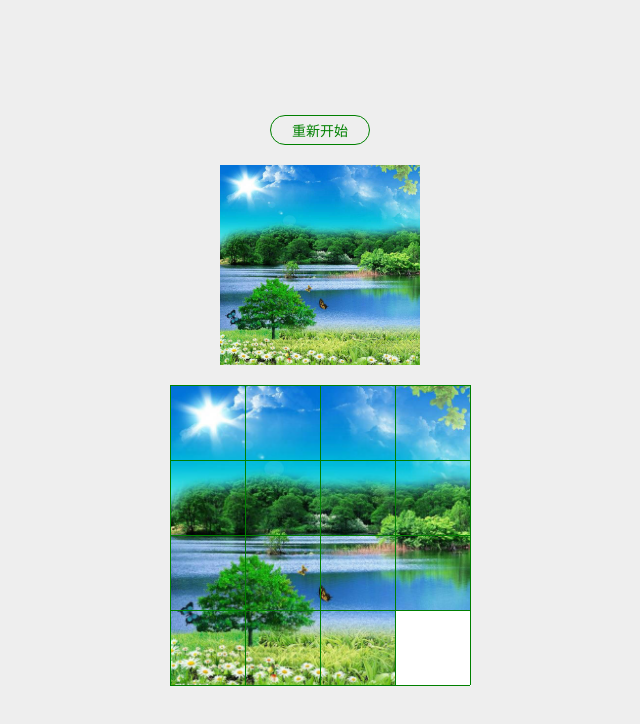
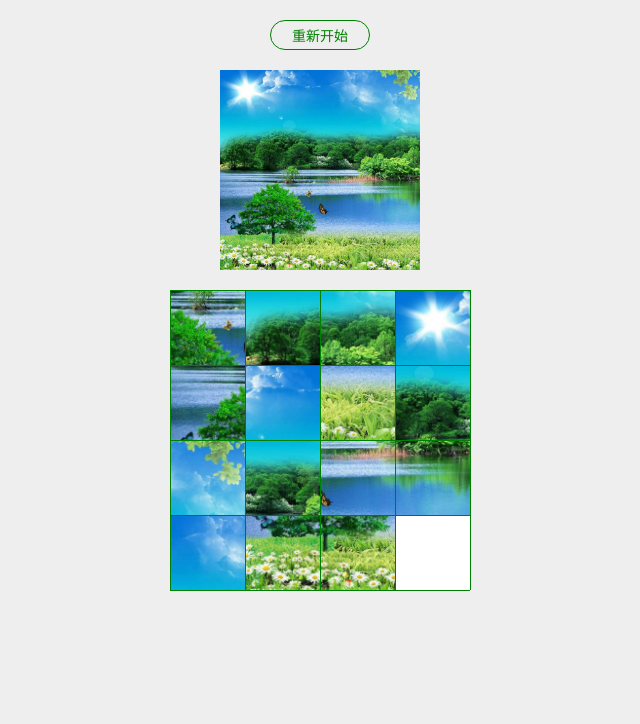
Before and after one commit to caohenghu/game, a website built with webpack: page src/index.html in a window 1280 px wide. Shown: the whole page, without its empty margins (320-960 px from the left). Built offline with nearby package versions, Linux system fonts and the light colour scheme.

Commit message:
修改样式

```diff
--- a/src/core/PingTu/index.js
+++ b/src/core/PingTu/index.js
@@ -77,8 +77,8 @@ export default class PingTu {
     }
 
     refresh() {
-        const blocks = this.blocks.slice()
-        // const blocks = this.blocks.slice(0, -1).sort(() => Math.random() > 0.5 ? 1 : -1)
+        // const blocks = this.blocks.slice()
+        const blocks = this.blocks.slice(0, -1).sort(() => Math.random() > 0.5 ? 1 : -1)
         const matrix = []
         for (let i = 0; i < this.row; i++) {
             const rows = []
--- a/src/index.html
+++ b/src/index.html
@@ -12,9 +12,7 @@
         -webkit-tap-highlight-color: transparent;
     }
 
-    html,
     body {
-        height: 100%;
         background: #eee;
     }
 
@@ -22,8 +20,7 @@
         display: flex;
         flex-direction: column;
         align-items: center;
-        justify-content: center;
-        height: 100%;
+        padding: 20px 0;
     }
 
     .btn {
```
